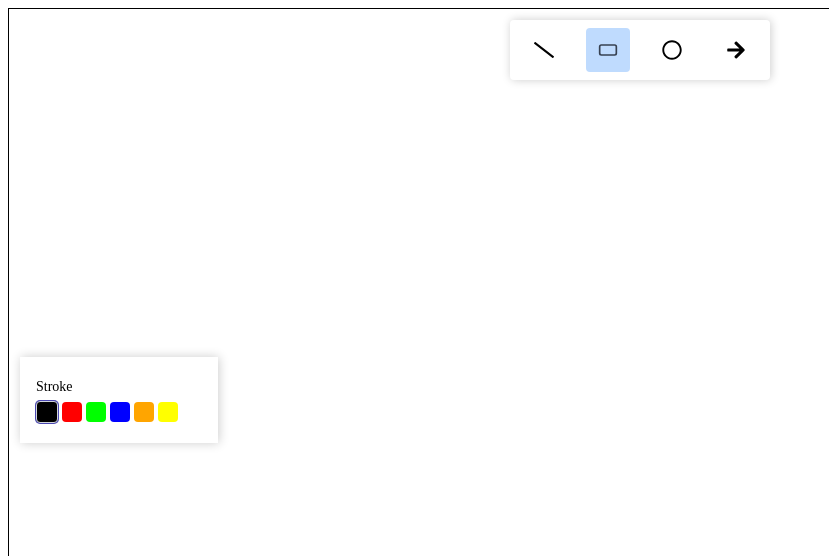
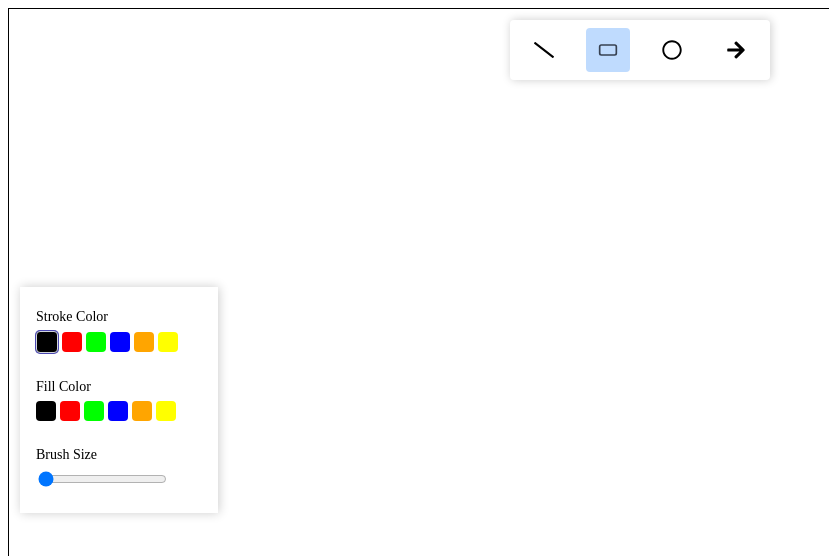
Before and after one commit to thekartikwalia/Safed-Takhti, a React (Create React App) app: page / in a window 1280 px wide. Both pictures are taken after a click on the element 608 px from the left and 50 px from the top of the page. Shown: the top 556 px of the page, without its empty margins (0-829 px from the left). Built offline with nearby package versions, Linux system fonts and the light colour scheme.

Commit message:
Completed Toolbox

```diff
--- a/src/components/Board/index.js
+++ b/src/components/Board/index.js
@@ -2,6 +2,7 @@
 import rough from "roughjs";
 import boardContext from "../../store/board-context";
 import { TOOL_ACTION_TYPES } from "../../constants";
+import toolboxContext from "../../store/toolbox-context";
 
 function Board() {
   const canvasRef = useRef();
@@ -12,6 +13,7 @@
     toolActionType,
     boardMouseUpHandler,
   } = useContext(boardContext);
+  const { toolboxState } = useContext(toolboxContext);
 
   useEffect(() => {
     const canvas = canvasRef.current;
@@ -51,7 +53,7 @@
   }, [elements]);
 
   const handleMouseDown = (event) => {
-    boardMouseDownHandler(event);
+    boardMouseDownHandler(event, toolboxState);
   };
 
   // Mekro move tabhi karna hai jab mera toolActionType DRAWING ho (mtlb CLICK ho chuka ho)
@@ -63,7 +65,7 @@
 
   const handleMouseUp = () => {
     boardMouseUpHandler();
-  }
+  };
 
   return (
     <canvas
--- a/src/components/Toolbox/index.js
+++ b/src/components/Toolbox/index.js
@@ -2,24 +2,35 @@
 import classes from "./index.module.css";
 
 import cx from "classnames";
-import { COLORS } from "../../constants";
+import {
+  COLORS,
+  FILL_TOOL_TYPES,
+  SIZE_TOOL_TYPES,
+  STROKE_TOOL_TYPES,
+} from "../../constants";
 import toolboxContext from "../../store/toolbox-context";
 import boardContext from "../../store/board-context";
 
 const Toolbox = () => {
   const { activeToolItem } = useContext(boardContext);
-  const { toolboxState, changeStroke } = useContext(toolboxContext);
+  const { toolboxState, changeStroke, changeFill, changeSize } =
+    useContext(toolboxContext);
 
   const strokeColor = toolboxState[activeToolItem]?.stroke; // ? agar uska stroke nahi hai toh
+  const fillColor = toolboxState[activeToolItem]?.fill;
+  const size = toolboxState[activeToolItem]?.size;
 
   return (
     <div className={classes.container}>
+      {STROKE_TOOL_TYPES.includes(activeToolItem) && (
+        <>
           <div className={classes.selectOptionContainer}>
-        <div className={classes.toolBoxLabel}>Stroke</div>
+            <div className={classes.toolBoxLabel}>Stroke Color</div>
             <div className={classes.colorsContainer}>
               {Object.keys(COLORS).map((key) => {
                 return (
                   <div
+                    key={key}
                     className={cx(classes.colorBox, {
                       [classes.activeColorBox]: strokeColor === COLORS[key],
                     })}
@@ -30,6 +41,46 @@
               })}
             </div>
           </div>
+        </>
+      )}
+      {FILL_TOOL_TYPES.includes(activeToolItem) && (
+        <>
+          <div className={classes.selectOptionContainer}>
+            <div className={classes.toolBoxLabel}>Fill Color</div>
+            <div className={classes.colorsContainer}>
+              {Object.keys(COLORS).map((key) => {
+                return (
+                  <div
+                    key={key}
+                    className={cx(classes.colorBox, {
+                      [classes.activeColorBox]: fillColor === COLORS[key],
+                    })}
+                    style={{ backgroundColor: COLORS[key] }}
+                    onClick={() => changeFill(activeToolItem, COLORS[key])}
+                  ></div>
+                );
+              })}
+            </div>
+          </div>
+        </>
+      )}
+      {SIZE_TOOL_TYPES.includes(activeToolItem) && (
+        <>
+          <div className={classes.selectOptionContainer}>
+            <div className={classes.toolBoxLabel}>Brush Size</div>
+            <input
+              type="range"
+              min={1}
+              max={10}
+              step={1}
+              value={size}
+              onChange={(event) =>
+                changeSize(activeToolItem, event.target.value)
+              }
+            ></input>
+          </div>
+        </>
+      )}
     </div>
   );
 };
--- a/src/constants.js
+++ b/src/constants.js
@@ -27,4 +27,24 @@
   WHITE: "#ffffff",
 };
 
+export const TOOLBOX_ACTIONS = {
+  CHANGE_STROKE: "CHANGE_STROKE",
+  CHANGE_FILL: "CHANGE_FILL",
+  CHANGE_SIZE: "CHANGE_SIZE",
+};
+
+export const STROKE_TOOL_TYPES = [
+  TOOL_ITEMS.LINE,
+  TOOL_ITEMS.ARROW,
+  TOOL_ITEMS.RECTANGLE,
+  TOOL_ITEMS.CIRCLE,
+];
+export const FILL_TOOL_TYPES = [TOOL_ITEMS.RECTANGLE, TOOL_ITEMS.CIRCLE];
+export const SIZE_TOOL_TYPES = [
+  TOOL_ITEMS.LINE,
+  TOOL_ITEMS.ARROW,
+  TOOL_ITEMS.RECTANGLE,
+  TOOL_ITEMS.CIRCLE,
+];
+
 export const ARROW_LENGTH = 20;
--- a/src/store/BoardProvider.js
+++ b/src/store/BoardProvider.js
@@ -15,14 +15,14 @@
 
     case BOARD_ACTIONS.DRAW_DOWN: {
       const prevElements = state.elements;
-      const { clientX, clientY } = action.payload;
+      const { clientX, clientY, stroke, fill, size } = action.payload;
       const newElement = createRoughElement(
         state.elements.length,
         clientX,
         clientY,
         clientX,
         clientY,
-        { type: state.activeToolItem }
+        { type: state.activeToolItem, stroke, fill, size }
       );
 
       return {
@@ -44,9 +44,12 @@
       const { clientX, clientY } = action.payload;
       const newElements = [...state.elements];
       const index = state.elements.length - 1;
-      const { x1, y1 } = newElements[index];
+      const { x1, y1, stroke, fill, size } = newElements[index];
       const newElement = createRoughElement(index, x1, y1, clientX, clientY, {
         type: state.activeToolItem,
+        stroke,
+        fill,
+        size,
       });
       newElements[index] = newElement;
 
@@ -93,7 +96,7 @@
     });
   };
 
-  const boardMouseDownHandler = (event) => {
+  const boardMouseDownHandler = (event, toolboxState) => {
     const { clientX, clientY } = event;
 
     dispatchBoardAction({
@@ -101,6 +104,9 @@
       payload: {
         clientX,
         clientY,
+        stroke: toolboxState[boardState.activeToolItem]?.stroke,
+        fill: toolboxState[boardState.activeToolItem]?.fill,
+        size: toolboxState[boardState.activeToolItem]?.size,
       },
     });
   };
--- a/src/store/ToolboxProvider.js
+++ b/src/store/ToolboxProvider.js
@@ -1,13 +1,25 @@
 import React, { useReducer } from "react";
 
 import toolboxContext from "./toolbox-context";
-import { COLORS, TOOL_ITEMS } from "../constants";
+import { COLORS, TOOL_ITEMS, TOOLBOX_ACTIONS } from "../constants";
 
 const toolboxReducer = (state, action) => {
   switch (action.type) {
-    case "CHANGE_STROKE": {
+    case TOOLBOX_ACTIONS.CHANGE_STROKE: {
       const newState = { ...state };
       newState[action.payload.tool].stroke = action.payload.stroke;
+      return newState;
+    }
+
+    case TOOLBOX_ACTIONS.CHANGE_FILL: {
+      const newState = { ...state };
+      newState[action.payload.tool].fill = action.payload.fill;
+      return newState;
+    }
+
+    case TOOLBOX_ACTIONS.CHANGE_SIZE: {
+      const newState = { ...state };
+      newState[action.payload.tool].size = action.payload.size;
       return newState;
     }
 
@@ -47,7 +59,7 @@
 
   const changeStrokeHandler = (tool, stroke) => {
     dispatchToolboxAction({
-      type: "CHANGE_STROKE",
+      type: TOOLBOX_ACTIONS.CHANGE_STROKE,
       payload: {
         tool,
         stroke,
@@ -55,9 +67,31 @@
     });
   };
 
+  const changeFillHandler = (tool, fill) => {
+    dispatchToolboxAction({
+      type: TOOLBOX_ACTIONS.CHANGE_FILL,
+      payload: {
+        tool,
+        fill,
+      },
+    });
+  };
+
+  const changeSizeHandler = (tool, size) => {
+    dispatchToolboxAction({
+      type: TOOLBOX_ACTIONS.CHANGE_SIZE,
+      payload: {
+        tool,
+        size,
+      },
+    });
+  };
+
   const toolboxContextValue = {
     toolboxState,
     changeStroke: changeStrokeHandler,
+    changeFill: changeFillHandler,
+    changeSize: changeSizeHandler,
   };
 
   return (
--- a/src/store/toolbox-context.js
+++ b/src/store/toolbox-context.js
@@ -3,6 +3,8 @@
 const toolboxContext = createContext({
     toolboxState: {},
     changeStroke: () => {},
+    changeFill: () => {},
+    changeSize: () => {},
 });
 
 export default toolboxContext;
--- a/src/utils/elements.js
+++ b/src/utils/elements.js
@@ -6,13 +6,24 @@
 const gen = rough.generator();
 
 // Utility function joki merko naya element bnake dega based on co-ordinates
-export const createRoughElement = (id, x1, y1, x2, y2, { type }) => {
+export const createRoughElement = (
+  id,
+  x1,
+  y1,
+  x2,
+  y2,
+  { type, stroke, fill, size }
+) => {
   const element = {
     id,
     x1,
     y1,
     x2,
     y2,
+    type,
+    stroke,
+    fill,
+    size,
   };
 
   // RoughJs baar baar nayi handwritten-style generate kar raha hai, decreases user experience
@@ -20,8 +31,19 @@
   // At time of making element, you can give it options
   let options = {
     seed: id + 1, // +1 bcoz seed can't be 0 (but we're passing index also as id in case of RECTANGLE)
+    fillStyle: "solid",
   };
   // On providing options, it won't generate new handwritten style, instead it'll take from seed
+
+  if (stroke) {
+    options.stroke = stroke;
+  }
+  if (fill) {
+    options.fill = fill;
+  }
+  if (size) {
+    options.strokeWidth = size;
+  }
 
   switch (type) {
     case TOOL_ITEMS.LINE: {
@@ -46,7 +68,13 @@
     }
 
     case TOOL_ITEMS.ARROW: {
-      const { x3, y3, x4, y4 } = getArrowHeadsCoordinates(x1, y1, x2, y2, ARROW_LENGTH);
+      const { x3, y3, x4, y4 } = getArrowHeadsCoordinates(
+        x1,
+        y1,
+        x2,
+        y2,
+        ARROW_LENGTH
+      );
 
       const points_sequence = [
         [x1, y1],
```
Lines whose indentation alone changed are shown as unchanged.
